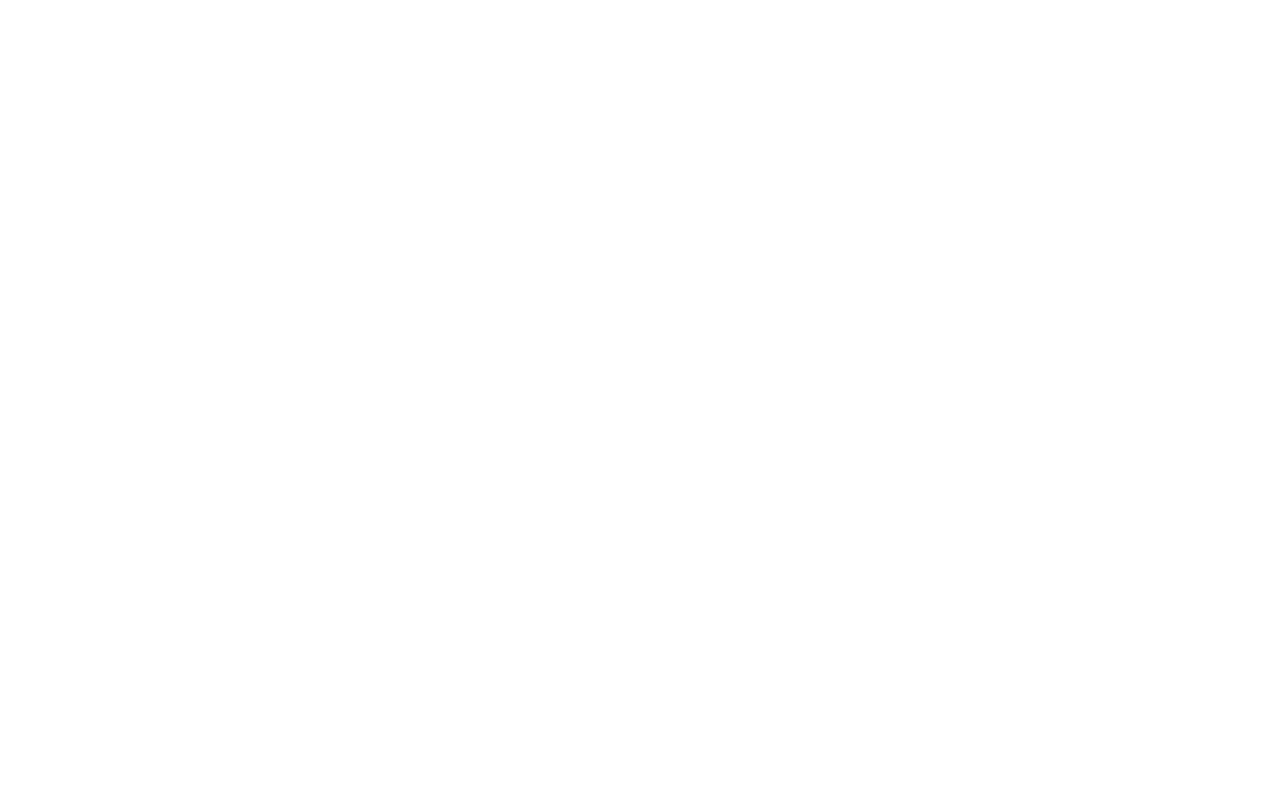
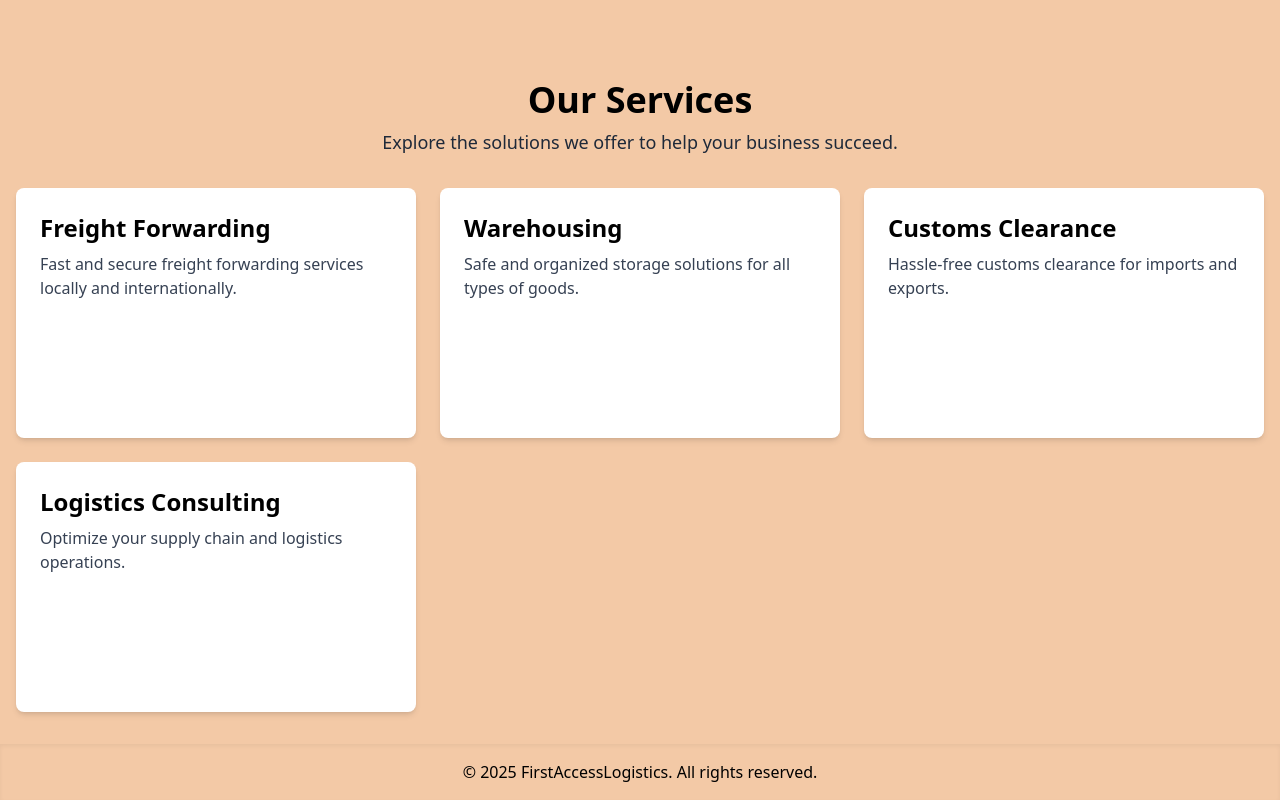
Before and after one commit to maximusenamiroro/Firstaccesslogistic, a React (Vite) app: page /service in a window 1280 px wide. Before the commit this address had no page. Built offline with nearby package versions, Linux system fonts and the light colour scheme.

Commit message:
continuation

```diff
--- a/src/App.jsx
+++ b/src/App.jsx
@@ -1,7 +1,9 @@
 import { BrowserRouter as Router, Routes, Route } from "react-router-dom";
 import Home from "../src/page/Home";
 import "../src/index.css"
+import Service from "./page/Service";
 import Tracking from "../src/page/Tracking";
+
 
 
 function App() {
@@ -9,6 +11,7 @@
     <Router>
       <Routes>
         <Route path="/" element={<Home />} />
+        <Route path="/service" element={<Service />} />
         <Route path="/tracking/:id" element={<Tracking />} />
       </Routes>
     </Router>
--- a/src/components/Footer.jsx
+++ b/src/components/Footer.jsx
@@ -16,7 +16,7 @@
             <ul className="mt-2 space-y-2">
               <li><a href="#" className="hover:text-[#C48653] text-[#4A3A32]">Home</a></li>
               <li><a href="#" className="hover:text-[#C48653] text-[#4A3A32]">About</a></li>
-              <li><a href="#" className="hover:text-[#C48653] text-[#4A3A32]">Services</a></li>
+              <li><a className="hover:text-[#C48653] text-[#4A3A32]">Services</a></li>
               <li><a href="#" className="hover:text-[#C48653] text-[#4A3A32]">Contact</a></li>
             </ul>
           </div>
--- a/src/components/Navbar.jsx
+++ b/src/components/Navbar.jsx
@@ -1,22 +1,23 @@
 import { useState } from "react";
+import { Link } from "react-router-dom";
 
 export default function Navbar() {
   const [isOpen, setIsOpen] = useState(false);
 
   return (
-    <nav className="bg-white shadow-md w-full fixed z-50">
+    <nav className="shadow-md w-full fixed z-50 bg-[#F3C9A6]">
       <div className="container mx-auto flex items-center justify-between p-4">
         {/* Logo */}
-        <a href="#" className="text-2xl font-bold text-black">
+        <Link to="/" className="text-2xl font-bold text-black">
           FirstAccessLogistics
-        </a>
+        </Link>
 
         {/* Desktop Menu */}
         <div className="hidden md:flex space-x-6">
-          <a href="#" className="hover:text-gray-500">Home</a>
-          <a href="#" className="hover:text-gray-500">About</a>
-          <a href="#" className="hover:text-gray-500">Services</a>
-          <a href="#" className="hover:text-gray-500">Contact</a>
+          <Link to="/" className="hover:text-[#C48653] text-[#4A3A32]">Home</Link>
+          <Link to="/about" className="hover:text-[#C48653] text-[#4A3A32]">About</Link>
+          <Link to="/services" className="hover:text-[#C48653] text-[#4A3A32]">Services</Link>
+          <Link to="/contact" className="hover:text-[#C48653] text-[#4A3A32]">Contact</Link>
         </div>
 
         {/* Mobile Menu Button */}
@@ -50,11 +51,11 @@
 
       {/* Mobile Menu */}
       {isOpen && (
-        <div className="md:hidden bg-white shadow-md">
-          <a href="#" className="block px-4 py-2 hover:bg-gray-100">Home</a>
-          <a href="#" className="block px-4 py-2 hover:bg-gray-100">About</a>
-          <a href="#" className="block px-4 py-2 hover:bg-gray-100">Services</a>
-          <a href="#" className="block px-4 py-2 hover:bg-gray-100">Contact</a>
+        <div className="md:hidden bg-[#F3C9A6] shadow-md">
+          <Link to="/" className="block px-4 py-2 hover:text-[#C48653] text-[#4A3A32]">Home</Link>
+          <Link to="/about" className="block px-4 py-2 hover:text-[#C48653] text-[#4A3A32]">About</Link>
+          <Link to="/services" className="block px-4 py-2 hover:text-[#C48653] text-[#4A3A32]">Services</Link>
+          <Link to="/contact" className="block px-4 py-2 hover:text-[#C48653] text-[#4A3A32]">Contact</Link>
         </div>
       )}
     </nav>
--- a/src/output.css
+++ b/src/output.css
@@ -55,6 +55,7 @@
   }
   body {
     line-height: inherit;
+    background-color: #0000;
   }
   hr {
     height: 0;
@@ -116,8 +117,9 @@
     list-style: none;
   }
   img, svg, video, canvas, audio, iframe, embed, object {
-    display: block;
-    vertical-align: middle;
+     display: flex;
+  align-items: center; /* vertical alignment */
+  justify-content: center; /* horizontal alignment if needed */
   }
   img, video {
     max-width: 100%;
--- /dev/null
+++ b/src/page/Service.jsx
@@ -0,0 +1,47 @@
+export default function service() {
+  const services = [
+    {
+      title: "Freight Forwarding",
+      description: "Fast and secure freight forwarding services locally and internationally.",
+    },
+    {
+      title: "Warehousing",
+      description: "Safe and organized storage solutions for all types of goods.",
+    },
+    {
+      title: "Customs Clearance",
+      description: "Hassle-free customs clearance for imports and exports.",
+    },
+    {
+      title: "Logistics Consulting",
+      description: "Optimize your supply chain and logistics operations.",
+    },
+  ];
+
+  return (
+    <div className="bg-[#F3C9A6] min-h-screen flex flex-col pt-20">
+      <header className="text-center mb-8">
+        <h1 className="text-4xl font-bold mb-2">Our Services</h1>
+        <p className="text-lg text-gray-800">
+          Explore the solutions we offer to help your business succeed.
+        </p>
+      </header>
+
+      <main className="flex-grow container mx-auto px-4 grid gap-6 md:grid-cols-2 lg:grid-cols-3">
+        {services.map((service, index) => (
+          <div
+            key={index}
+            className="bg-white rounded-lg shadow-md p-6 hover:shadow-xl transition-shadow duration-300"
+          >
+            <h2 className="text-2xl font-semibold mb-2">{service.title}</h2>
+            <p className="text-gray-700">{service.description}</p>
+          </div>
+        ))}
+      </main>
+
+      <footer className="bg-[#F3C9A6] shadow-inner p-4 text-center text-black mt-8">
+        &copy; 2025 FirstAccessLogistics. All rights reserved.
+      </footer>
+    </div>
+  );
+}
```
